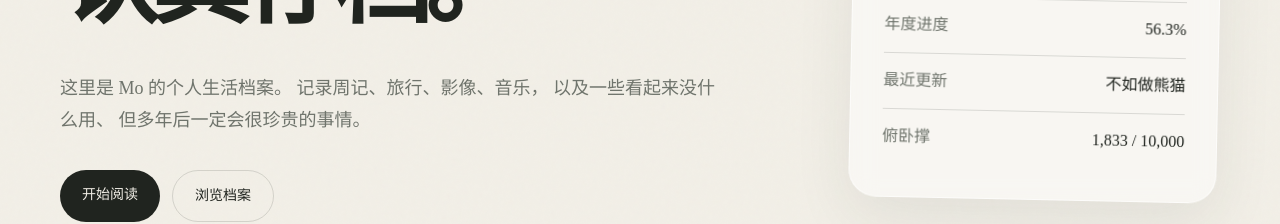
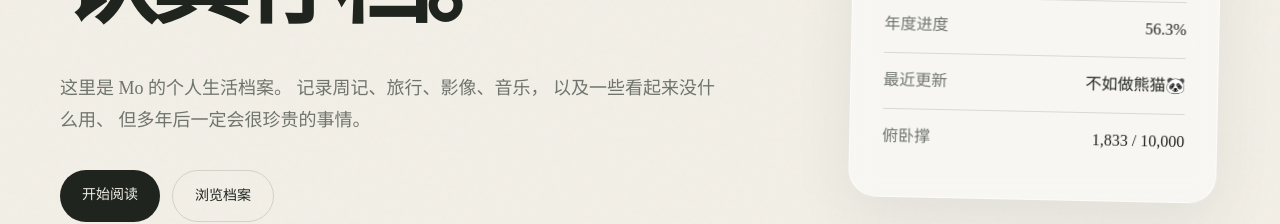
Before and after one commit to BurgCreate/lmn516-v2, a Next.js app: page / in a window 1280 px wide. Shown: the part 419-643 px from the top of the page. Built offline with nearby package versions, Linux system fonts and the light colour scheme; no server answers.

Commit message:
auto title

```diff
--- a/app/page.tsx
+++ b/app/page.tsx
@@ -221,7 +221,7 @@ export default async function HomePage() {
               </dt>
 
               <dd>
-                不如做熊猫
+                {featured?.title}
               </dd>
 
             </div>
```
